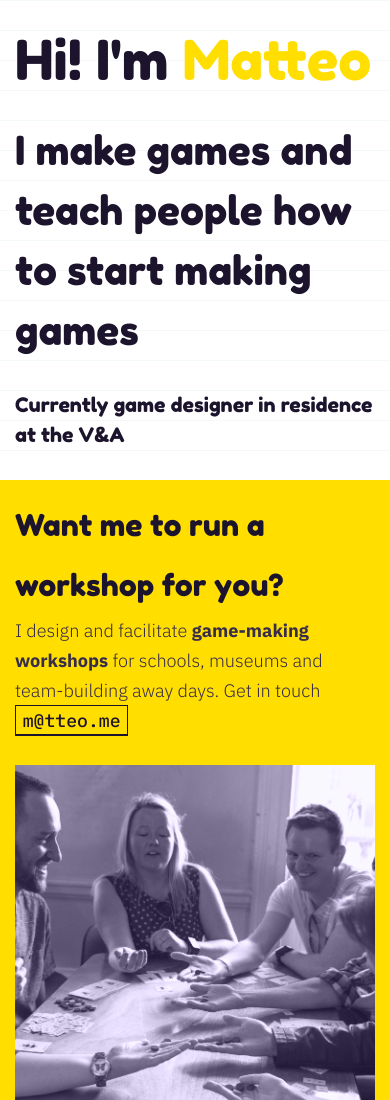
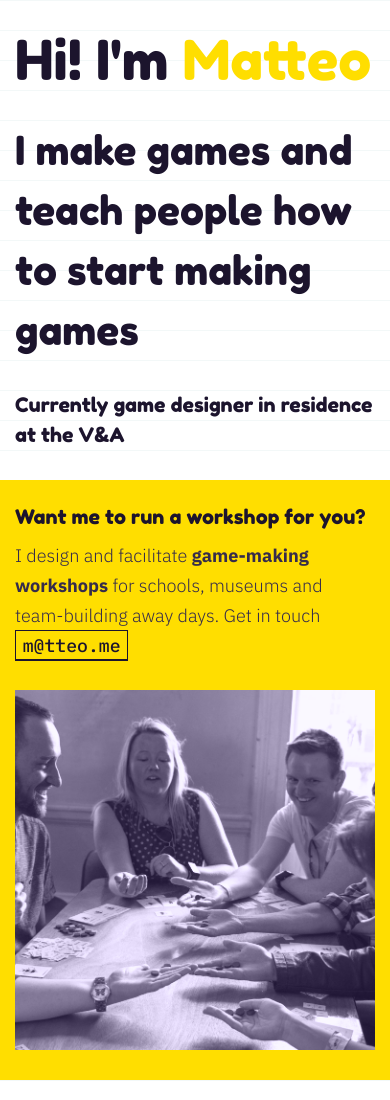
Before and after one commit to matteomenapace/ma.tteo.me, a website: page index.html in a window 390 px wide. Shown: the top 1100 px of the page. Drawn offline with Linux system fonts and the light colour scheme.

Commit message:
h3 like h4 on mobiles

```diff
--- a/_sass/_gridlover.scss
+++ b/_sass/_gridlover.scss
@@ -40,12 +40,12 @@ h4 {
 	margin-bottom: 0rem;
 }
 
-h5 {
+/*h5 {
 	font-size: 1.5rem;
 	line-height: 2.25rem;
 	margin-top: 2.25rem;
 	margin-bottom: 0rem;
-}
+}*/
 
 p, ul, ol, pre, table, blockquote {
 	margin-top: 0rem;
--- a/_sass/_media-queries.scss
+++ b/_sass/_media-queries.scss
@@ -45,6 +45,10 @@
 	}
 
 	h3 {
-		font-size: 30px;
+		// font-size: 30px;
+		// similar to h4
+		font-size: 1.5rem;
+		line-height: 1.125rem;
+    margin: 1.125rem 0;
 	}
 }
--- a/_sass/_section.scss
+++ b/_sass/_section.scss
@@ -1,5 +1,5 @@
 section
 {
   margin: $row 0;
-  padding: $row/2 0;
+  padding: $row 0;
 }
```
Also changed, not shown: css/sassy.css, 1 other file.
